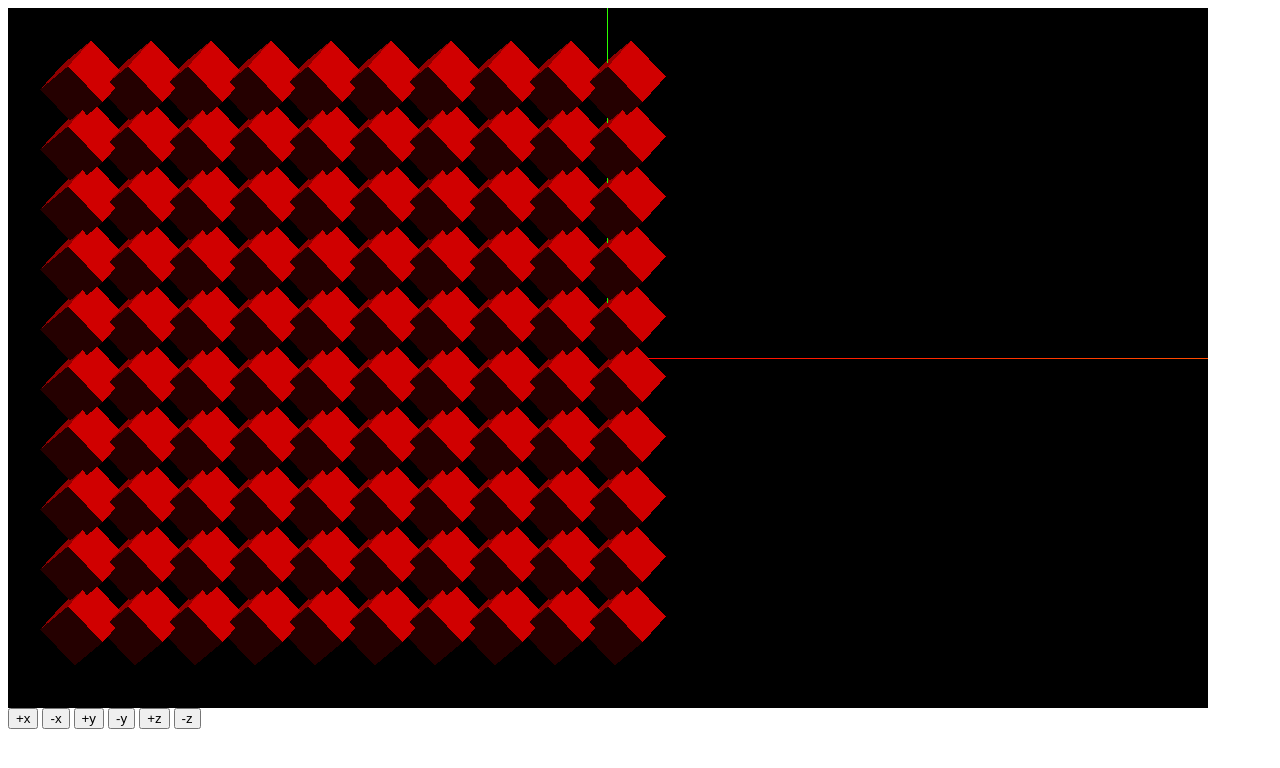
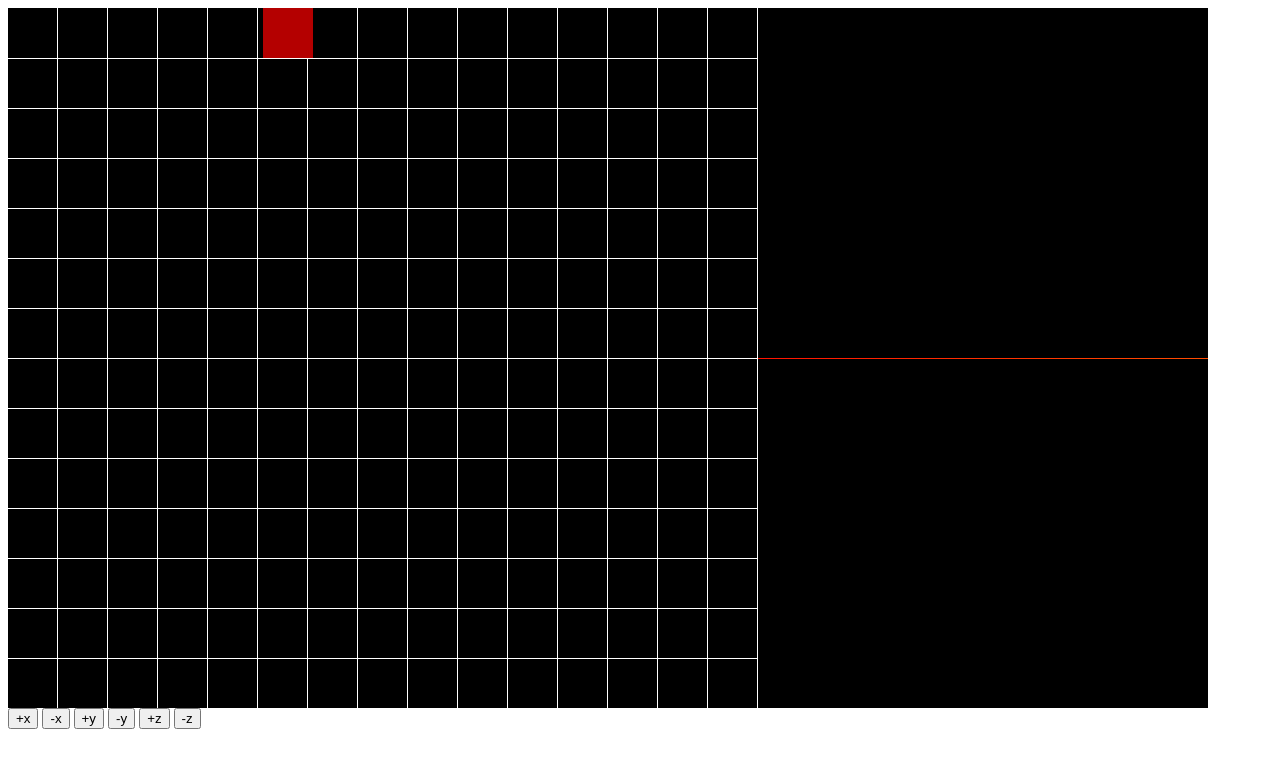
Before and after one commit to TakahiroSato/webgl_test, a website: page index.html in a window 1280 px wide. Drawn offline with Linux system fonts and the light colour scheme; animation ran at ten frames a second.

Commit message:
キー入力

```diff
--- a/index.html
+++ b/index.html
@@ -26,6 +26,7 @@
     <input type="button" value="-z" id="button6">
     <!--script src="js/0326.js"></script-->
 	<!--script src="js/0405.js"></script-->
+	<script src="js/basicobjects.js"></script>
 	<script src="js/snakegame.js"></script>
 </body>
 </html>
--- /dev/null
+++ b/js/basicobjects.js
@@ -0,0 +1,58 @@
+/* global $ */
+let basicObjects = (function(){
+	let _b = {
+		point: function(x, y, z){
+			this.x = x;
+			this.y = y;
+			this.z = z;
+		},
+		vector: function(mx, my, mz){
+			this.mx = mx;
+			this.my = my;
+			this.mz = mz;
+		},
+		lotation: function(lx, ly, lz){
+			this.lx = lx;
+			this.ly = ly;
+			this.lz = lz;
+			this.addLotation = function(lx, ly, lz){
+				this.lx += lx;
+				this.ly += ly;
+				this.lz += lz;
+			};
+		},
+		size: function(w, h, l){
+			this.w = w;
+			this.h = h;
+			this.l = l;
+		},
+		movableObject: function(p, v, l, s){
+			this.point = new _b.point();
+			this.vector = new _b.vector();
+			this.lotation = new _b.lotation();
+			this.size = new _b.size();
+			if(!p){
+				if(p instanceof _b.point){
+					this.point = $.extend({}, p);
+				}
+			}
+			if(!v){
+				if(v instanceof _b.vector){
+					this.vector = $.extend({}, v);
+				}
+			}
+			if(!l){
+				if(l instanceof _b.lotation){
+					this.lotation = $.extend({}, l);
+				}
+			}
+			if(!s){
+				if(s instanceof _b.size){
+					this.size = $.extend({}, s);
+				}
+			}
+		}
+	};
+
+	return _b;
+})();
--- a/js/snakegame.js
+++ b/js/snakegame.js
@@ -1,36 +1,142 @@
-/* globals threeJsFor2D, $ */
+/* globals threeJsFor2D, basicObjects, $ */
 var threejs = threeJsFor2D;
+var _b = basicObjects;
 threejs.init("canvas");
 
-var mapWidth = 10;
-var mapHeight = 10;
+let mapWidth = 15;
+let mapHeight = 14;
+let cellWidth = 50;
+let cellHeight = 50;
 var map = [];
 
-for(var i = 0; i < mapHeight; i++){
+threejs.fillStyle = "#ffffff";
+for(var i = 1; i <= mapWidth; i++){
+	threejs.moveTo(cellWidth*i, 0);
+	threejs.lineTo(cellWidth*i, cellHeight*mapHeight);
+}
+for(var i = 1; i <= mapHeight; i++){
+	threejs.moveTo(0, cellHeight*i);
+	threejs.lineTo(cellWidth*mapWidth, cellHeight*i);
+}
+
+for (var i = 0; i < mapHeight; i++) {
 	var row = new Array(mapWidth);
 	row.fill(0);
 	map[i] = row;
 }
 
-var boxs = new Array(mapWidth*mapHeight);
-for(i = 0; i < mapHeight; i++){
-	for(var j = 0; j < mapWidth; j++){
-		boxs[i * mapWidth + j] = threejs.drawBox(j*(50+10)+50, i*(50+10)+50, 50, 50, 50, "#ff0000");
+function box() {
+	this.threeJsObj;
+	this.movableObj = new _b.movableObject();
+}
+
+function headBox(){
+	this.box = new box();
+	this.mapPos = new _b.point(0, 0);
+	this.nextMx;
+	this.nextMy;
+	this.speed;
+	this.move = function(){
+		this.box.movableObj.point.x += this.box.movableObj.vector.mx;
+		if(this.box.movableObj.point.x < 0){
+			this.box.movableObj.point.x = 0;
+		}else if(this.box.movableObj.point.x + this.box.movableObj.size.w > mapWidth * cellWidth){
+			this.box.movableObj.point.x = mapWidth * cellWidth - this.box.movableObj.size.w;
+		}
+		this.box.movableObj.point.y += this.box.movableObj.vector.my;
+		if(this.box.movableObj.point.y < 0){
+			this.box.movableObj.point.y = 0;
+		}else if(this.box.movableObj.point.y + this.box.movableObj.size.h > mapHeight * cellHeight){
+			this.box.movableObj.point.y = mapHeight * cellHeight - this.box.movableObj.size.h;
+		}
+		if(this.box.movableObj.point.x % cellWidth == 0 && this.box.movableObj.point.y % cellHeight == 0){
+			this.box.movableObj.vector.mx = this.nextMx;
+			this.box.movableObj.vector.my = this.nextMy;
+		}
+		this.box.threeJsObj.setPos(this.box.movableObj.point.x, this.box.movableObj.point.y, this.box.movableObj.point.z);
+	};
+}
+
+var head = new headBox();
+head.box.movableObj.point.x = 0;
+head.box.movableObj.point.y = 0;
+head.box.movableObj.point.z = 0;
+head.speed = 5;
+head.box.movableObj.vector.mx = head.speed;
+head.box.movableObj.vector.my = 0;
+head.nextMx = head.speed;
+head.nextMy = 0;
+head.box.movableObj.size.w = cellWidth;
+head.box.movableObj.size.h = cellHeight;
+head.box.movableObj.size.l = 50;
+head.box.threeJsObj = threejs.drawBox(
+	head.box.movableObj.point.x,
+	head.box.movableObj.point.y,
+	head.box.movableObj.size.w,
+	head.box.movableObj.size.h,
+	head.box.movableObj.size.l,
+	"#ff0000");
+/*
+var boxs = new Array(mapWidth * mapHeight);
+for (i = 0; i < mapHeight; i++) {
+	for (var j = 0; j < mapWidth; j++) {
+		var tmp = new box();
+		tmp.movableObj.point.x = j * (50 + 10) + 50;
+		tmp.movableObj.point.y = i * (50 + 10) + 50;
+		tmp.movableObj.point.z = 0;
+		tmp.movableObj.vector.mx = 0;
+		tmp.movableObj.vector.my = 0;
+		tmp.movableObj.vector.mz = 0;
+		tmp.movableObj.lotation.lx = 0;
+		tmp.movableObj.lotation.ly = 0;
+		tmp.movableObj.lotation.lz = 0;
+		tmp.movableObj.size.w = 50;
+		tmp.movableObj.size.h = 50;
+		tmp.movableObj.size.l = 50;
+		tmp.threeJsObj = threejs.drawBox(
+			tmp.movableObj.point.x,
+			tmp.movableObj.point.y,
+			tmp.movableObj.size.w,
+			tmp.movableObj.size.h,
+			tmp.movableObj.size.l,
+			"#ff0000");
+		boxs[i * mapWidth + j] = tmp;
 	}
 }
+*/
 
-var x = 0;
-var y = 0;
-var z = 0;
-function setAnimation(){
-	x += 0.05;
-	y += 0.05;
-	z += 0.05;
-	for(i = 0; i < mapHeight; i++){
-		for(j = 0; j < mapWidth; j++){
-			boxs[i*mapWidth +j].setRotation(x, y, z);
+$(window).keydown(function (e) {
+	if (e.keyCode === 37) { // left key
+		e.preventDefault();
+		head.nextMx = -head.speed;
+		head.nextMy = 0;
+	}
+	if (e.keyCode === 38) { // up key
+		e.preventDefault();
+		head.nextMx = 0;
+		head.nextMy = -head.speed;
+	}
+	if (e.keyCode === 39) { // right key
+		e.preventDefault();
+		head.nextMx = head.speed;
+		head.nextMy = 0;
+	}
+	if (e.keyCode === 40) { // down key
+		e.preventDefault();
+		head.nextMx = 0;
+		head.nextMy = head.speed;
+	}
+});
+
+function setAnimation() {
+	head.move();
+	/*for (i = 0; i < mapHeight; i++) {
+		for (j = 0; j < mapWidth; j++) {
+			boxs[i * mapWidth + j].movableObj.lotation.addLotation(0.03, 0.01, 0.01);
+			var lot = boxs[i * mapWidth + j].movableObj.lotation;
+			boxs[i * mapWidth + j].threeJsObj.setRotation(lot.lx, lot.ly, lot.lz);
 		}
-	}
+	}*/
 }
 
 (function loop() {
--- a/js/threeJsFor2D.js
+++ b/js/threeJsFor2D.js
@@ -1,6 +1,6 @@
 /* globals THREE */
 
-var threeJsFor2D = (function() {
+let threeJsFor2D = (function() {
 	var renderer;
 	var scene;
 	var camera;
@@ -12,7 +12,7 @@ var threeJsFor2D = (function() {
 	var far = 1000;     // 視体積奥までの距離
 	var sx;
 	var sy;
-	var backGroundColor = "0x000000";
+	var backGroundColor = "#000000";
 
 	var objectsArray = [];
 
@@ -23,7 +23,7 @@ var threeJsFor2D = (function() {
 			material: null,
 			texture: null,
 			setPos: function(x, y, z){
-				this.mesh.setPos(x, y, z);
+				this.mesh.setPos(x, y, z, this.geometry.parameters.width, this.geometry.parameters.height);
 			},
 			setRotation: function(x, y, z){
 				this.mesh.setRotation(x, y, z);
@@ -48,7 +48,7 @@ var threeJsFor2D = (function() {
 		};
 	}
 
-	return retObj = {
+	return {
 		fillStyle:0,
 		lineWidth:1,
 		globalAlpha:1,
@@ -95,7 +95,7 @@ var threeJsFor2D = (function() {
 			obj.geometry.vertices.push(new THREE.Vector3(sx-width/2, sy+height/2, 0));
 			obj.geometry.vertices.push(new THREE.Vector3(dx-width/2, dy+height/2, 0));
 			// 線オブジェクトの生成
-			obj.material = new THREE.LineBasicMaterial({linewidth:w, color: color})
+			obj.material = new THREE.LineBasicMaterial({linewidth:w, color: color});
 			obj.mesh = new THREE.Line(obj.geometry, obj.material);
 			objectsArray.push(obj);
 			// sceneにlineを追加
@@ -128,16 +128,16 @@ var threeJsFor2D = (function() {
 			obj.material.opacity = this.globalAlpha;
 			obj.mesh = new THREE.Mesh(obj.geometry, obj.material);
 			scene.add(obj.mesh);
-			obj.mesh.setPos = function(x, y, z){
+			obj.mesh.setPos = function(x, y, z, w, h){
 				this.position.x = x-(width-w)/2;
-				this.position.y = y+(height-h)/2;
+				this.position.y = -y+(height-h)/2;
 				this.position.z = z;
-			}
+			};
 			obj.mesh.setRotation = function(x, y, z){
 				this.rotation.x = x;
 				this.rotation.y = y;
 				this.rotation.z = z;
-			}
+			};
 			obj.mesh.setPos(x, y, 0);
 			objectsArray.push(obj);
 			return obj;
```
